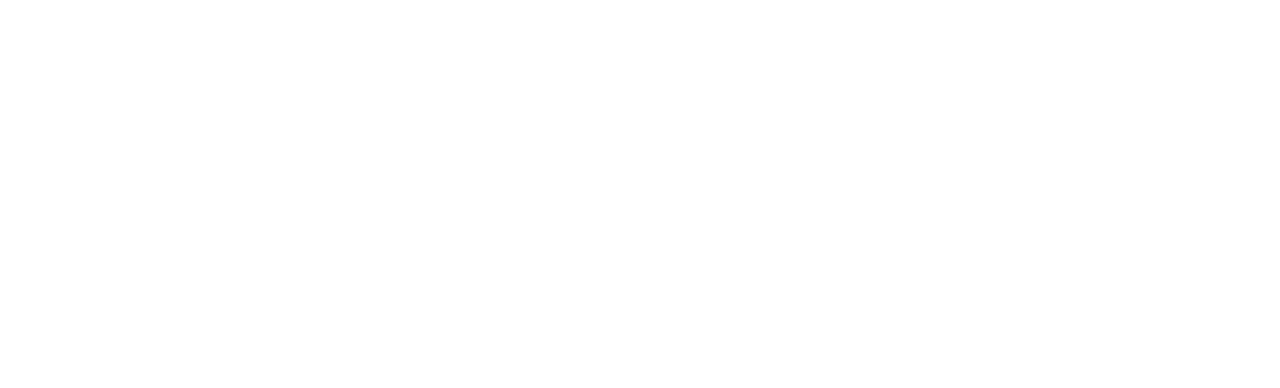
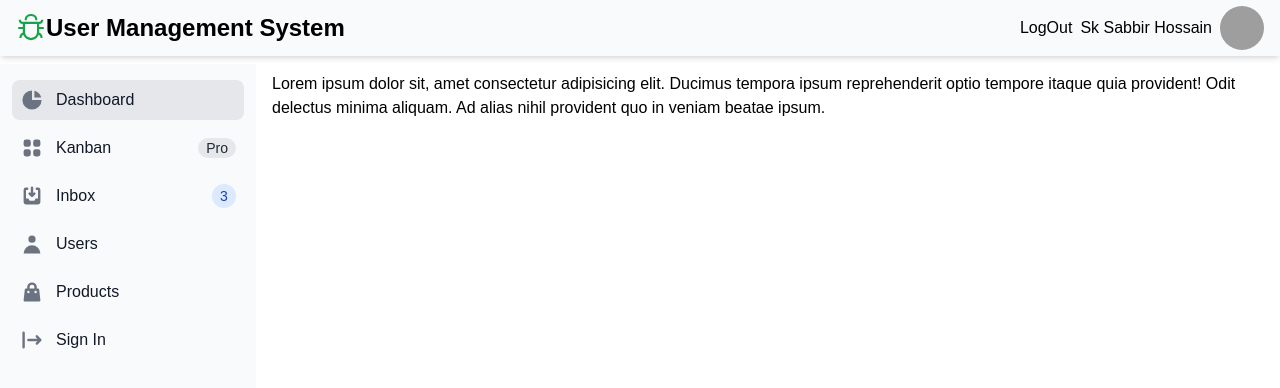
Before and after one commit to BestmanCode/megamart-ecommerce, a React (Create React App) app: page /user/dashboard in a window 1280 px wide. Before the commit this address had no page. Shown: the top 388 px of the page. Built offline with nearby package versions, Linux system fonts and the light colour scheme; grey boxes are pictures that could not be loaded.

Commit message:
created header and sidebar

```diff
--- a/src/App.js
+++ b/src/App.js
@@ -1,5 +1,7 @@
 import React from "react";
 import { Route, Routes } from "react-router-dom";
+import { Main } from "./layouts/Main";
+import { Dashboard } from "./pages/Dashboard";
 import { Login } from "./pages/Login";
 import { Register } from "./pages/Register";
 
@@ -8,6 +10,9 @@
     <Routes>
       <Route path="/" element={<Login />} />
       <Route path="/register" element={<Register />} />
+      <Route path="/" element={<Main />}>
+        <Route path="/user/dashboard" element={<Dashboard />} />
+      </Route>
     </Routes>
   );
 }
--- /dev/null
+++ b/src/components/Header/Header.js
@@ -0,0 +1,50 @@
+import React from "react";
+import { AiOutlineBug } from "react-icons/ai";
+import { Link } from "react-router-dom";
+
+export const Header = ({ sidebar, setSidebar }) => {
+  return (
+    <header className=" px-4 w-full h-14 sticky top-0 flex items-center bg-gray-50 shadow-md">
+      <div className=" w-full flex justify-between items-center">
+        <Link to="/">
+          <div className="flex">
+            <span className="text-3xl text-green-600">
+              <AiOutlineBug />
+            </span>
+            <span className="font-semibold text-2xl hidden sm:block">
+              User Management System
+            </span>
+          </div>
+        </Link>
+        <div className="items-center space-x-2 hidden sm:flex">
+          <span className="font-medium cursor-pointer select-none">LogOut</span>
+          <span className="hidden sm:block">Sk Sabbir Hossain</span>
+          <img
+            src="https://cdn-icons-png.flaticon.com/512/149/149071.png"
+            alt="user"
+            className="w-11 h-11 object-cover rounded-full"
+          />
+        </div>
+        <button
+          type="button"
+          className="inline-flex items-center p-1 text-sm text-gray-500 rounded-lg sm:hidden hover:bg-gray-100 focus:outline-none ring-2 ring-gray-300 focus:ring-green-600"
+        >
+          <span className="sr-only">Open sidebar</span>
+          <svg
+            className="w-6 h-6"
+            aria-hidden="true"
+            fill="currentColor"
+            viewBox="0 0 20 20"
+            xmlns="http://www.w3.org/2000/svg"
+          >
+            <path
+              clipRule="evenodd"
+              fillRule="evenodd"
+              d="M2 4.75A.75.75 0 012.75 4h14.5a.75.75 0 010 1.5H2.75A.75.75 0 012 4.75zm0 10.5a.75.75 0 01.75-.75h7.5a.75.75 0 010 1.5h-7.5a.75.75 0 01-.75-.75zM2 10a.75.75 0 01.75-.75h14.5a.75.75 0 010 1.5H2.75A.75.75 0 012 10z"
+            ></path>
+          </svg>
+        </button>
+      </div>
+    </header>
+  );
+};
--- /dev/null
+++ b/src/components/Sidebar/Sidebar.js
@@ -0,0 +1,139 @@
+import React from "react";
+import { NavLink } from "react-router-dom";
+
+export const Sidebar = () => {
+  return (
+    <>
+      <aside
+        className={`fixed top-16 left-0 z-40 w-64 h-screen transition-transform -translate-x-full sm:translate-x-0`}
+      >
+        <div className="h-full px-3 py-4 overflow-y-auto bg-gray-50 dark:bg-gray-800">
+          <ul className="space-y-2 font-medium">
+            <li>
+              <NavLink
+                to="/user/dashboard"
+                className="flex items-center p-2 text-gray-900 rounded-lg dark:text-white hover:bg-gray-200 dark:hover:bg-gray-700"
+              >
+                <svg
+                  aria-hidden="true"
+                  className="w-6 h-6 text-gray-500 transition duration-75 dark:text-gray-400 group-hover:text-gray-900 dark:group-hover:text-white"
+                  fill="currentColor"
+                  viewBox="0 0 20 20"
+                  xmlns="http://www.w3.org/2000/svg"
+                >
+                  <path d="M2 10a8 8 0 018-8v8h8a8 8 0 11-16 0z"></path>
+                  <path d="M12 2.252A8.014 8.014 0 0117.748 8H12V2.252z"></path>
+                </svg>
+                <span className="ml-3">Dashboard</span>
+              </NavLink>
+            </li>
+            <li>
+              <NavLink
+                to="/"
+                className="flex items-center p-2 text-gray-900 rounded-lg dark:text-white hover:bg-gray-100 dark:hover:bg-gray-700"
+              >
+                <svg
+                  aria-hidden="true"
+                  className="flex-shrink-0 w-6 h-6 text-gray-500 transition duration-75 dark:text-gray-400 group-hover:text-gray-900 dark:group-hover:text-white"
+                  fill="currentColor"
+                  viewBox="0 0 20 20"
+                  xmlns="http://www.w3.org/2000/svg"
+                >
+                  <path d="M5 3a2 2 0 00-2 2v2a2 2 0 002 2h2a2 2 0 002-2V5a2 2 0 00-2-2H5zM5 11a2 2 0 00-2 2v2a2 2 0 002 2h2a2 2 0 002-2v-2a2 2 0 00-2-2H5zM11 5a2 2 0 012-2h2a2 2 0 012 2v2a2 2 0 01-2 2h-2a2 2 0 01-2-2V5zM11 13a2 2 0 012-2h2a2 2 0 012 2v2a2 2 0 01-2 2h-2a2 2 0 01-2-2v-2z"></path>
+                </svg>
+                <span className="flex-1 ml-3 whitespace-nowrap">Kanban</span>
+                <span className="inline-flex items-center justify-center px-2 ml-3 text-sm font-medium text-gray-800 bg-gray-200 rounded-full dark:bg-gray-700 dark:text-gray-300">
+                  Pro
+                </span>
+              </NavLink>
+            </li>
+            <li>
+              <NavLink
+                to="/"
+                className="flex items-center p-2 text-gray-900 rounded-lg dark:text-white hover:bg-gray-100 dark:hover:bg-gray-700"
+              >
+                <svg
+                  aria-hidden="true"
+                  className="flex-shrink-0 w-6 h-6 text-gray-500 transition duration-75 dark:text-gray-400 group-hover:text-gray-900 dark:group-hover:text-white"
+                  fill="currentColor"
+                  viewBox="0 0 20 20"
+                  xmlns="http://www.w3.org/2000/svg"
+                >
+                  <path d="M8.707 7.293a1 1 0 00-1.414 1.414l2 2a1 1 0 001.414 0l2-2a1 1 0 00-1.414-1.414L11 7.586V3a1 1 0 10-2 0v4.586l-.293-.293z"></path>
+                  <path d="M3 5a2 2 0 012-2h1a1 1 0 010 2H5v7h2l1 2h4l1-2h2V5h-1a1 1 0 110-2h1a2 2 0 012 2v10a2 2 0 01-2 2H5a2 2 0 01-2-2V5z"></path>
+                </svg>
+                <span className="flex-1 ml-3 whitespace-nowrap">Inbox</span>
+                <span className="inline-flex items-center justify-center w-3 h-3 p-3 ml-3 text-sm font-medium text-blue-800 bg-blue-100 rounded-full dark:bg-blue-900 dark:text-blue-300">
+                  3
+                </span>
+              </NavLink>
+            </li>
+            <li>
+              <NavLink
+                to="/"
+                className="flex items-center p-2 text-gray-900 rounded-lg dark:text-white hover:bg-gray-100 dark:hover:bg-gray-700"
+              >
+                <svg
+                  aria-hidden="true"
+                  className="flex-shrink-0 w-6 h-6 text-gray-500 transition duration-75 dark:text-gray-400 group-hover:text-gray-900 dark:group-hover:text-white"
+                  fill="currentColor"
+                  viewBox="0 0 20 20"
+                  xmlns="http://www.w3.org/2000/svg"
+                >
+                  <path
+                    fillRule="evenodd"
+                    d="M10 9a3 3 0 100-6 3 3 0 000 6zm-7 9a7 7 0 1114 0H3z"
+                    clipRule="evenodd"
+                  ></path>
+                </svg>
+                <span className="flex-1 ml-3 whitespace-nowrap">Users</span>
+              </NavLink>
+            </li>
+            <li>
+              <NavLink
+                to="/"
+                className="flex items-center p-2 text-gray-900 rounded-lg dark:text-white hover:bg-gray-100 dark:hover:bg-gray-700"
+              >
+                <svg
+                  aria-hidden="true"
+                  className="flex-shrink-0 w-6 h-6 text-gray-500 transition duration-75 dark:text-gray-400 group-hover:text-gray-900 dark:group-hover:text-white"
+                  fill="currentColor"
+                  viewBox="0 0 20 20"
+                  xmlns="http://www.w3.org/2000/svg"
+                >
+                  <path
+                    fillRule="evenodd"
+                    d="M10 2a4 4 0 00-4 4v1H5a1 1 0 00-.994.89l-1 9A1 1 0 004 18h12a1 1 0 00.994-1.11l-1-9A1 1 0 0015 7h-1V6a4 4 0 00-4-4zm2 5V6a2 2 0 10-4 0v1h4zm-6 3a1 1 0 112 0 1 1 0 01-2 0zm7-1a1 1 0 100 2 1 1 0 000-2z"
+                    clipRule="evenodd"
+                  ></path>
+                </svg>
+                <span className="flex-1 ml-3 whitespace-nowrap">Products</span>
+              </NavLink>
+            </li>
+            <li>
+              <NavLink
+                to="/"
+                className="flex items-center p-2 text-gray-900 rounded-lg dark:text-white hover:bg-gray-100 dark:hover:bg-gray-700"
+              >
+                <svg
+                  aria-hidden="true"
+                  className="flex-shrink-0 w-6 h-6 text-gray-500 transition duration-75 dark:text-gray-400 group-hover:text-gray-900 dark:group-hover:text-white"
+                  fill="currentColor"
+                  viewBox="0 0 20 20"
+                  xmlns="http://www.w3.org/2000/svg"
+                >
+                  <path
+                    fillRule="evenodd"
+                    d="M3 3a1 1 0 00-1 1v12a1 1 0 102 0V4a1 1 0 00-1-1zm10.293 9.293a1 1 0 001.414 1.414l3-3a1 1 0 000-1.414l-3-3a1 1 0 10-1.414 1.414L14.586 9H7a1 1 0 100 2h7.586l-1.293 1.293z"
+                    clipRule="evenodd"
+                  ></path>
+                </svg>
+                <span className="flex-1 ml-3 whitespace-nowrap">Sign In</span>
+              </NavLink>
+            </li>
+          </ul>
+        </div>
+      </aside>
+    </>
+  );
+};
--- a/src/index.css
+++ b/src/index.css
@@ -6,5 +6,8 @@
 
 * {
   font-family: "Poppins", sans-serif;
+}
 
+.active {
+  background-color: rgb(229 231 235);
 }
--- a/src/layouts/Main.js
+++ b/src/layouts/Main.js
@@ -1,10 +1,17 @@
-import React from "react";
+import React, { useState } from "react";
 import { Outlet } from "react-router-dom";
+import { Header } from "../components/Header/Header";
+import { Sidebar } from "../components/Sidebar/Sidebar";
 
 export const Main = () => {
+  // const [sidebar, setSidebar] = useState(true);
   return (
     <>
-      <Outlet />
+      <Header />
+      <Sidebar />
+      <div className="p-4 sm:ml-64">
+        <Outlet />
+      </div>
     </>
   );
 };
--- /dev/null
+++ b/src/pages/Dashboard.js
@@ -0,0 +1,15 @@
+import React from "react";
+
+export const Dashboard = () => {
+  return (
+    <div>
+      {" "}
+      <p>
+        Lorem ipsum dolor sit, amet consectetur adipisicing elit. Ducimus
+        tempora ipsum reprehenderit optio tempore itaque quia provident! Odit
+        delectus minima aliquam. Ad alias nihil provident quo in veniam beatae
+        ipsum.
+      </p>
+    </div>
+  );
+};
```
